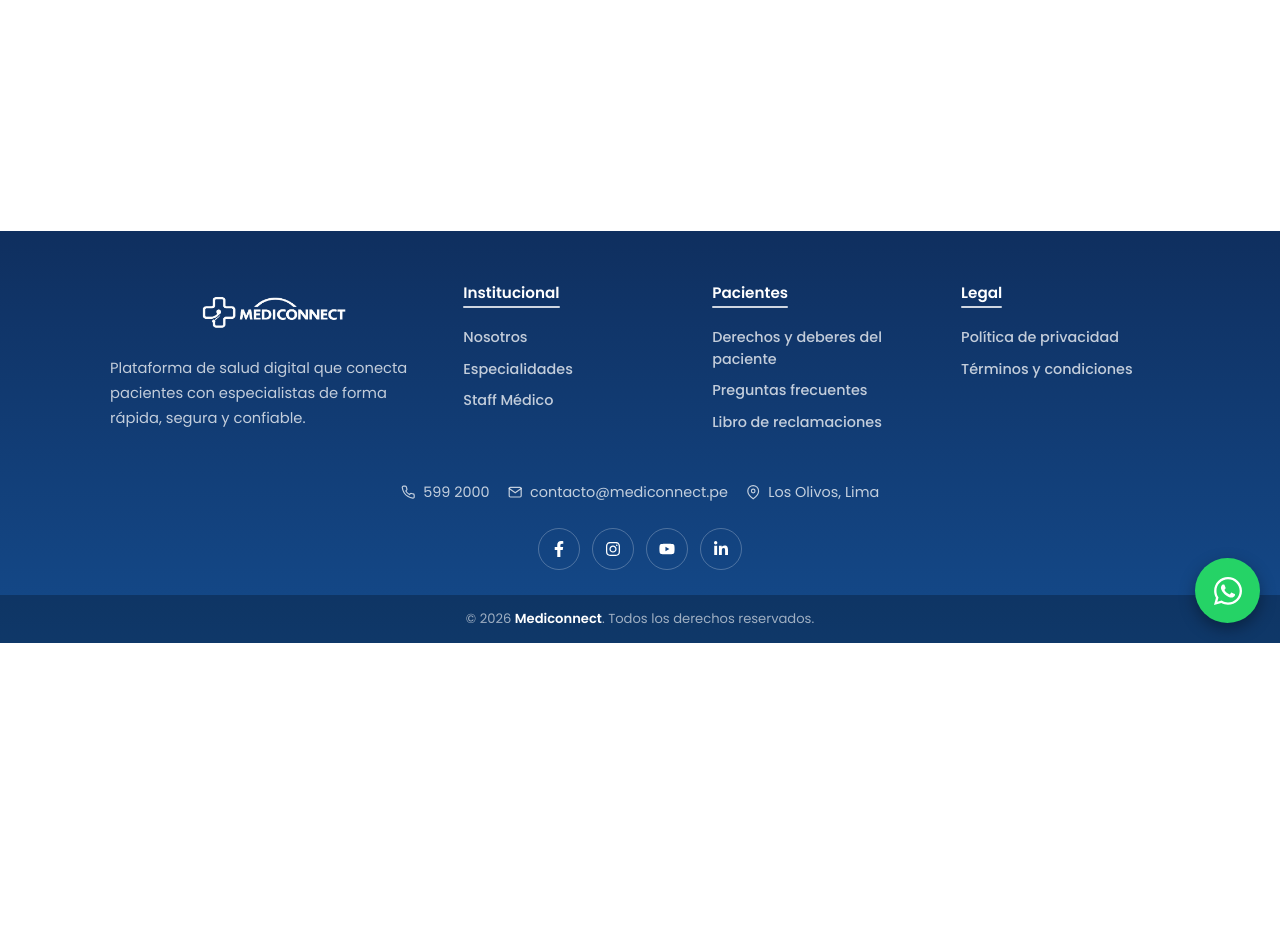
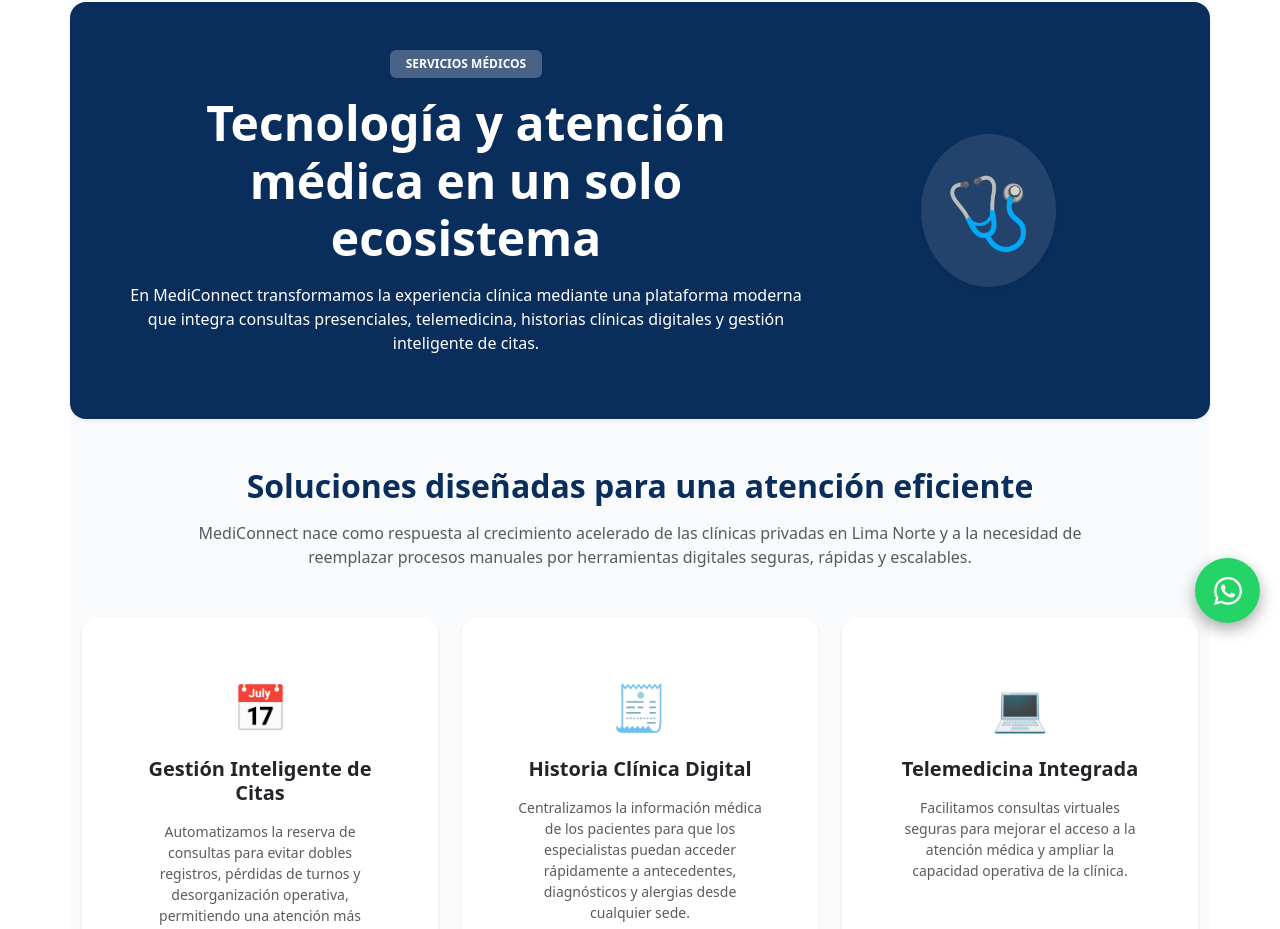
Before and after one commit to DiegoGarcia616/Frontend-MediConnect, a React (Vite) app: page /servicios in a window 1280 px wide. Shown: the part 157-1086 px from the top of the page. Before the commit the page ends 800 px from the top, so only its background shows below. Built offline with nearby package versions, Linux system fonts and the light colour scheme.

Commit message:
Implementacion de Servicios

```diff
--- a/src/pages/public/Servicios.jsx
+++ b/src/pages/public/Servicios.jsx
@@ -1,3 +1,261 @@
+import React from 'react';
+
 export default function Servicios() {
-    return <div>Servicios</div>
-  }
+  return (
+    <div
+      className="container py-5"
+      style={{ backgroundColor: '#f8fafc' }}
+    >
+
+      {/* HERO */}
+      <div
+        className="row align-items-center mb-5 text-white rounded-4 p-5 shadow-sm"
+        style={{ backgroundColor: '#0a2e5c' }}
+      >
+
+        <div className="col-lg-8">
+
+          <span className="badge bg-white bg-opacity-25 text-white mb-3 px-3 py-2 text-uppercase fw-bold">
+            Servicios Médicos
+          </span>
+
+          <h1 className="display-5 fw-bold mb-3">
+            Tecnología y atención médica en un solo ecosistema
+          </h1>
+
+          <p className="lead opacity-90 fs-6">
+            En MediConnect transformamos la experiencia clínica mediante una
+            plataforma moderna que integra consultas presenciales,
+            telemedicina, historias clínicas digitales y gestión inteligente
+            de citas.
+          </p>
+
+        </div>
+
+        <div className="col-lg-4 text-center d-none d-lg-block">
+
+          <div className="p-4 bg-white bg-opacity-10 rounded-circle d-inline-block shadow-sm">
+
+            <span
+              className="text-white fw-bold"
+              style={{ fontSize: '70px' }}
+            >
+              🩺
+            </span>
+
+          </div>
+
+        </div>
+
+      </div>
+
+      {/* INTRO */}
+      <div className="text-center mb-5">
+
+        <h2
+          className="fw-bold mb-3"
+          style={{ color: '#0a2e5c' }}
+        >
+          Soluciones diseñadas para una atención eficiente
+        </h2>
+
+        <p
+          className="text-muted mx-auto"
+          style={{ maxWidth: '900px' }}
+        >
+          MediConnect nace como respuesta al crecimiento acelerado de las
+          clínicas privadas en Lima Norte y a la necesidad de reemplazar
+          procesos manuales por herramientas digitales seguras, rápidas y
+          escalables.
+        </p>
+
+      </div>
+
+      {/* SERVICIOS */}
+      <div className="row g-4">
+
+        {/* CARD 1 */}
+        <div className="col-md-6 col-lg-4">
+
+          <div className="card border-0 shadow-sm rounded-4 h-100">
+
+            <div className="card-body p-4">
+
+              <div
+                className="mb-3"
+                style={{ fontSize: '45px' }}
+              >
+                📅
+              </div>
+
+              <h5 className="fw-bold mb-3">
+                Gestión Inteligente de Citas
+              </h5>
+
+              <p className="text-muted small">
+                Automatizamos la reserva de consultas para evitar dobles
+                registros, pérdidas de turnos y desorganización operativa,
+                permitiendo una atención más rápida y eficiente.
+              </p>
+
+            </div>
+
+          </div>
+
+        </div>
+
+        {/* CARD 2 */}
+        <div className="col-md-6 col-lg-4">
+
+          <div className="card border-0 shadow-sm rounded-4 h-100">
+
+            <div className="card-body p-4">
+
+              <div
+                className="mb-3"
+                style={{ fontSize: '45px' }}
+              >
+                🧾
+              </div>
+
+              <h5 className="fw-bold mb-3">
+                Historia Clínica Digital
+              </h5>
+
+              <p className="text-muted small">
+                Centralizamos la información médica de los pacientes para
+                que los especialistas puedan acceder rápidamente a
+                antecedentes, diagnósticos y alergias desde cualquier sede.
+              </p>
+
+            </div>
+
+          </div>
+
+        </div>
+
+        {/* CARD 3 */}
+        <div className="col-md-6 col-lg-4">
+
+          <div className="card border-0 shadow-sm rounded-4 h-100">
+
+            <div className="card-body p-4">
+
+              <div
+                className="mb-3"
+                style={{ fontSize: '45px' }}
+              >
+                💻
+              </div>
+
+              <h5 className="fw-bold mb-3">
+                Telemedicina Integrada
+              </h5>
+
+              <p className="text-muted small">
+                Facilitamos consultas virtuales seguras para mejorar el
+                acceso a la atención médica y ampliar la capacidad
+                operativa de la clínica.
+              </p>
+
+            </div>
+
+          </div>
+
+        </div>
+
+        {/* CARD 4 */}
+        <div className="col-md-6 col-lg-4">
+
+          <div className="card border-0 shadow-sm rounded-4 h-100">
+
+            <div className="card-body p-4">
+
+              <div
+                className="mb-3"
+                style={{ fontSize: '45px' }}
+              >
+                🔒
+              </div>
+
+              <h5 className="fw-bold mb-3">
+                Seguridad y Privacidad
+              </h5>
+
+              <p className="text-muted small">
+                Implementamos control de accesos por roles y protección
+                de datos clínicos para garantizar la confidencialidad de
+                la información médica.
+              </p>
+
+            </div>
+
+          </div>
+
+        </div>
+
+        {/* CARD 5 */}
+        <div className="col-md-6 col-lg-4">
+
+          <div className="card border-0 shadow-sm rounded-4 h-100">
+
+            <div className="card-body p-4">
+
+              <div
+                className="mb-3"
+                style={{ fontSize: '45px' }}
+              >
+                📊
+              </div>
+
+              <h5 className="fw-bold mb-3">
+                Reportes y Control Administrativo
+              </h5>
+
+              <p className="text-muted small">
+                Generamos reportes automáticos sobre citas atendidas,
+                cancelaciones y productividad médica para optimizar la
+                toma de decisiones gerenciales.
+              </p>
+
+            </div>
+
+          </div>
+
+        </div>
+
+        {/* CARD 6 */}
+        <div className="col-md-6 col-lg-4">
+
+          <div className="card border-0 shadow-sm rounded-4 h-100">
+
+            <div className="card-body p-4">
+
+              <div
+                className="mb-3"
+                style={{ fontSize: '45px' }}
+              >
+                ☁️
+              </div>
+
+              <h5 className="fw-bold mb-3">
+                Infraestructura Escalable en la Nube
+              </h5>
+
+              <p className="text-muted small">
+                Nuestra arquitectura digital permite el crecimiento
+                hacia nuevas sedes manteniendo acceso remoto,
+                sincronización de datos y alta disponibilidad.
+              </p>
+
+            </div>
+
+          </div>
+
+        </div>
+
+      </div>
+
+    </div>
+  );
+}
```
